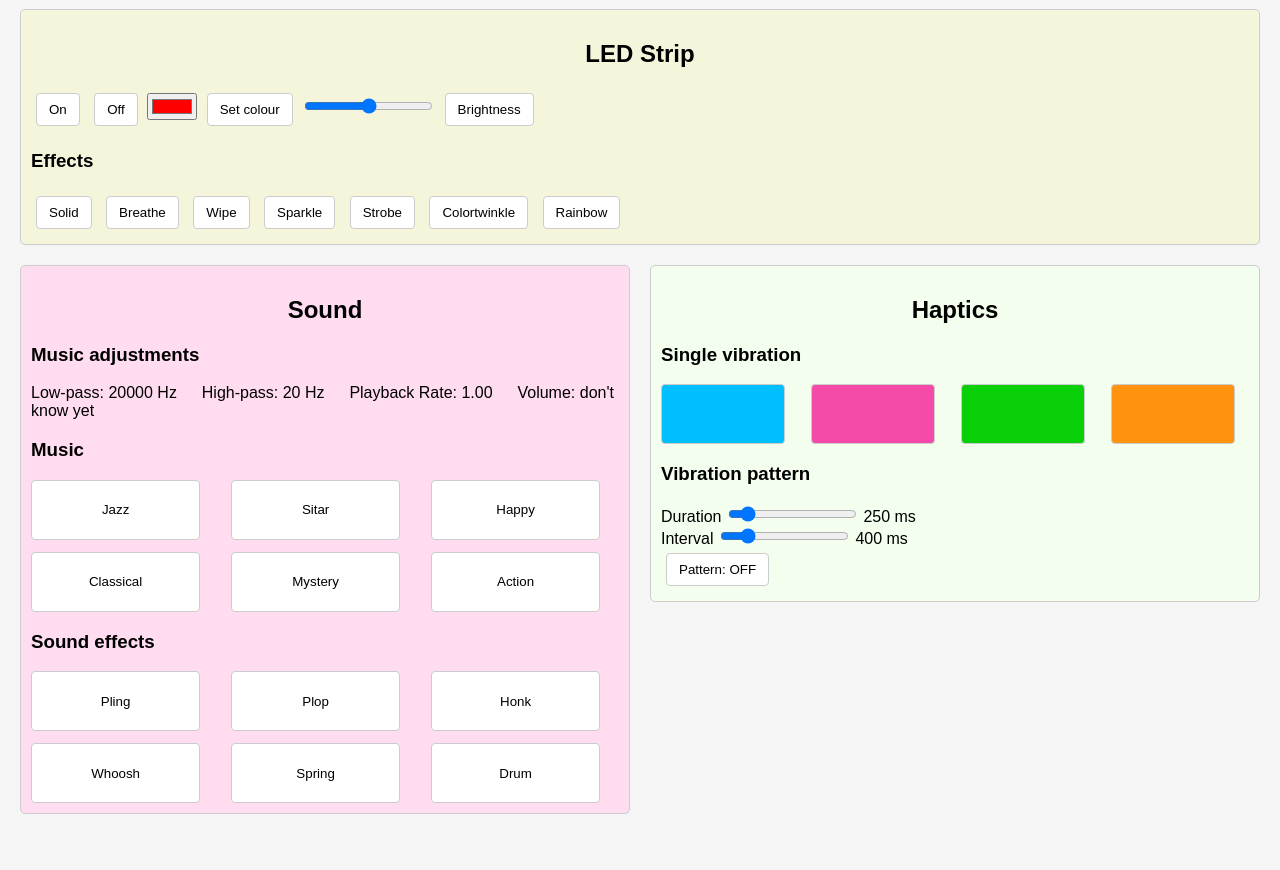
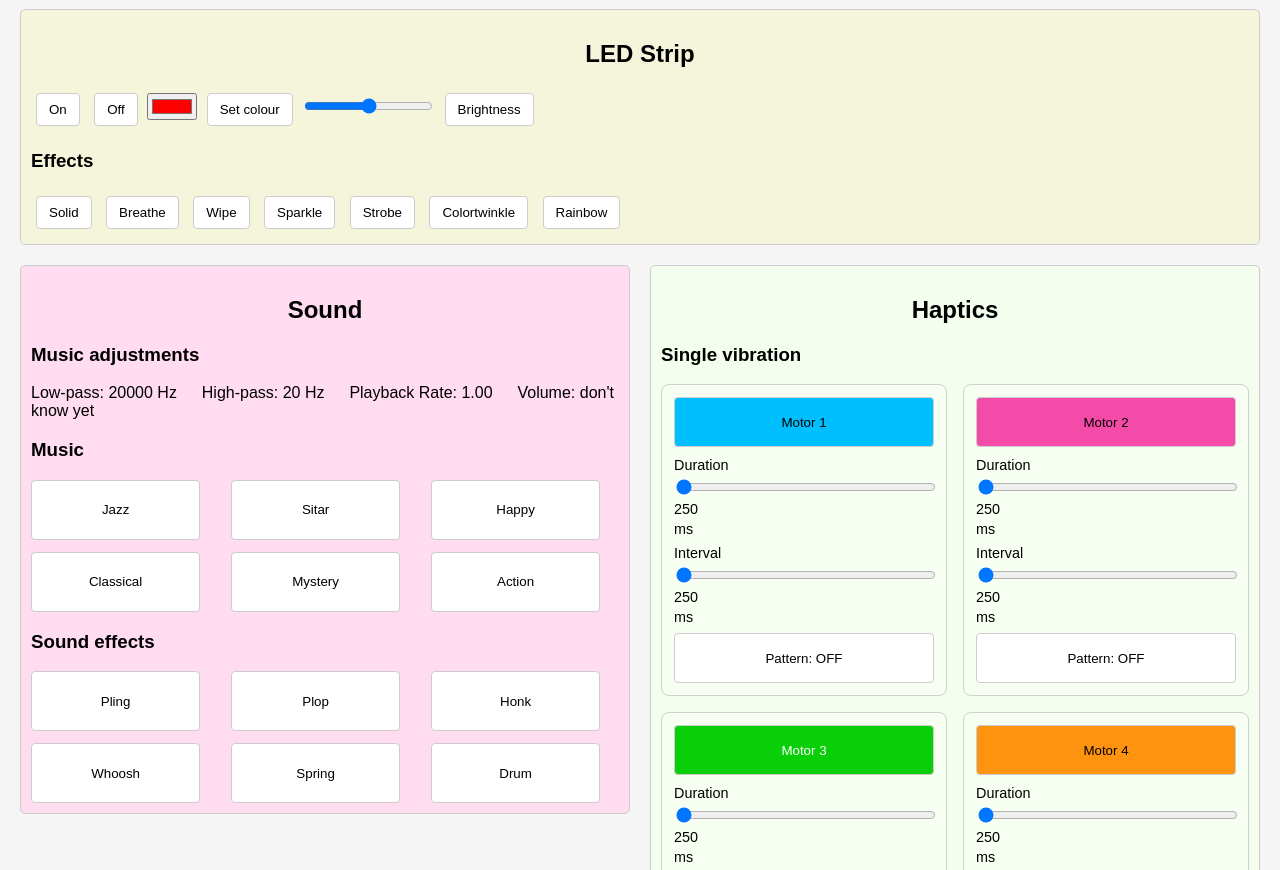
Before and after one commit to rachel323/participatory-design-toolkit, a website: page sensory-dashboard/public/dashboard.html in a window 1280 px wide. Shown: the part 79-949 px from the top of the page. Drawn offline with Linux system fonts and the light colour scheme; no server answers.

Commit message:
vibration motor patterns for each motor

```diff
--- a/sensory-dashboard/public/dashboard.html
+++ b/sensory-dashboard/public/dashboard.html
@@ -85,29 +85,75 @@
             <!-- Haptics Controls -->
             <div class="section" id="hapticsSection" style="background-color: rgb(243, 254, 238);">
                     <h2>Haptics</h2>
-                    <h3> Single vibration</h3>
+                    <h3>Single vibration</h3>
                     <div class="haptics-grid">
-                        <button onclick="vibrateMotor(1)" style="background-color: rgb(0, 191, 255);"></button>
-                        <button onclick="vibrateMotor(2)" style="background-color: rgb(245, 75, 168);"></button>
-                        <button onclick="vibrateMotor(3)" style="background-color: rgb(9, 207, 9); color: white;"></button>
-                        <button onclick="vibrateMotor(4)" style="background-color: rgb(254, 147, 15);"></button>
+                        <div class="haptics-motor-card">
+                            <button type="button" onclick="vibrateMotor(1)" style="background-color: rgb(0, 191, 255);">Motor 1</button>
+                            <div class="pattern-controls">
+                                <label>
+                                    Duration
+                                    <input type="range" id="patternDuration-1" data-motor-id="1" min="250" max="2000" step="250" value="250">
+                                    <span id="patternDurationValue-1">250</span> ms
+                                </label>
+                                <label>
+                                    Interval
+                                    <input type="range" id="patternInterval-1" data-motor-id="1" min="250" max="2000" step="250" value="250">
+                                    <span id="patternIntervalValue-1">250</span> ms
+                                </label>
+                                <button type="button" class="pattern-toggle" data-motor-id="1" onclick="toggleVibrationPattern(1)">Pattern: OFF</button>
+                            </div>
                         </div>
 
-                    <div class="subsection">
-                        <h3>Vibration pattern</h3>
+                        <div class="haptics-motor-card">
+                            <button type="button" onclick="vibrateMotor(2)" style="background-color: rgb(245, 75, 168);">Motor 2</button>
+                            <div class="pattern-controls">
                                 <label>
                                     Duration
-                            <input type="range" id="patternDuration" min="50" max="2000" step="10" value="250">
-                            <span id="patternDurationValue">250</span> ms
+                                    <input type="range" id="patternDuration-2" data-motor-id="2" min="250" max="2000" step="250" value="250">
+                                    <span id="patternDurationValue-2">250</span> ms
                                 </label>
-                        <br>
                                 <label>
                                     Interval
-                            <input type="range" id="patternInterval" min="50" max="2000" step="10" value="400">
-                            <span id="patternIntervalValue">400</span> ms
+                                    <input type="range" id="patternInterval-2" data-motor-id="2" min="250" max="2000" step="250" value="250">
+                                    <span id="patternIntervalValue-2">250</span> ms
                                 </label>
-                        <br>
-                        <button id="patternToggle" onclick="toggleVibrationPattern()">Pattern: OFF</button>
+                                <button type="button" class="pattern-toggle" data-motor-id="2" onclick="toggleVibrationPattern(2)">Pattern: OFF</button>
+                            </div>
+                        </div>
+
+                        <div class="haptics-motor-card">
+                            <button type="button" onclick="vibrateMotor(3)" style="background-color: rgb(9, 207, 9); color: white;">Motor 3</button>
+                            <div class="pattern-controls">
+                                <label>
+                                    Duration
+                                    <input type="range" id="patternDuration-3" data-motor-id="3" min="250" max="2000" step="250" value="250">
+                                    <span id="patternDurationValue-3">250</span> ms
+                                </label>
+                                <label>
+                                    Interval
+                                    <input type="range" id="patternInterval-3" data-motor-id="3" min="250" max="2000" step="250" value="250">
+                                    <span id="patternIntervalValue-3">250</span> ms
+                                </label>
+                                <button type="button" class="pattern-toggle" data-motor-id="3" onclick="toggleVibrationPattern(3)">Pattern: OFF</button>
+                            </div>
+                        </div>
+
+                        <div class="haptics-motor-card">
+                            <button type="button" onclick="vibrateMotor(4)" style="background-color: rgb(254, 147, 15);">Motor 4</button>
+                            <div class="pattern-controls">
+                                <label>
+                                    Duration
+                                    <input type="range" id="patternDuration-4" data-motor-id="4" min="250" max="2000" step="250" value="250">
+                                    <span id="patternDurationValue-4">250</span> ms
+                                </label>
+                                <label>
+                                    Interval
+                                    <input type="range" id="patternInterval-4" data-motor-id="4" min="250" max="2000" step="250" value="250">
+                                    <span id="patternIntervalValue-4">250</span> ms
+                                </label>
+                                <button type="button" class="pattern-toggle" data-motor-id="4" onclick="toggleVibrationPattern(4)">Pattern: OFF</button>
+                            </div>
+                        </div>
                     </div>
             </div>
         </div>
@@ -439,50 +485,55 @@
             });
         }
 
-        const patternMotorId = 1;
-        let patternEnabled = false;
+        const patternState = {};
 
-        function updatePatternDisplay() {
-            const duration = document.getElementById('patternDuration').value;
-            const interval = document.getElementById('patternInterval').value;
-            document.getElementById('patternDurationValue').textContent = duration;
-            document.getElementById('patternIntervalValue').textContent = interval;
+        function updatePatternDisplay(motorId) {
+            const duration = document.getElementById(`patternDuration-${motorId}`).value;
+            const interval = document.getElementById(`patternInterval-${motorId}`).value;
 
-            if (!patternEnabled) {
-                document.getElementById('patternToggle').textContent = 'Pattern: OFF';
+            document.getElementById(`patternDurationValue-${motorId}`).textContent = duration;
+            document.getElementById(`patternIntervalValue-${motorId}`).textContent = interval;
+
+            const toggle = document.querySelector(`.pattern-toggle[data-motor-id="${motorId}"]`);
+            if (toggle && !patternState[motorId]) {
+                toggle.textContent = 'Pattern: OFF';
             }
         }
 
-        function toggleVibrationPattern() {
-            const duration = Number(document.getElementById('patternDuration').value);
-            const interval = Number(document.getElementById('patternInterval').value);
+        function toggleVibrationPattern(motorId) {
+            const duration = Number(document.getElementById(`patternDuration-${motorId}`).value);
+            const interval = Number(document.getElementById(`patternInterval-${motorId}`).value);
+            const toggle = document.querySelector(`.pattern-toggle[data-motor-id="${motorId}"]`);
+            const nextState = !Boolean(patternState[motorId]);
 
-            patternEnabled = !patternEnabled;
+            patternState[motorId] = nextState;
 
-            fetch(`/api/motor/${patternMotorId}/pattern`, {
+            fetch(`/api/motor/${motorId}/pattern`, {
                 method: 'POST',
                 headers: {
                     'Content-Type': 'application/json'
                 },
                 body: JSON.stringify({
-                    on: patternEnabled,
+                    on: nextState,
                     duration,
                     interval
                 })
             })
             .then(response => response.json())
             .then(data => {
-                console.log('Pattern update:', data);
-                document.getElementById('patternToggle').textContent = patternEnabled ? 'Pattern: ON' : 'Pattern: OFF';
+                console.log(`Pattern update for motor ${motorId}:`, data);
+                toggle.textContent = nextState ? 'Pattern: ON' : 'Pattern: OFF';
             })
             .catch(error => {
-                console.error('Pattern update failed:', error);
+                console.error(`Pattern update failed for motor ${motorId}:`, error);
             });
         }
 
-        document.getElementById('patternDuration').addEventListener('input', updatePatternDisplay);
-        document.getElementById('patternInterval').addEventListener('input', updatePatternDisplay);
-        updatePatternDisplay();
+        [1, 2, 3, 4].forEach((motorId) => {
+            document.getElementById(`patternDuration-${motorId}`).addEventListener('input', () => updatePatternDisplay(motorId));
+            document.getElementById(`patternInterval-${motorId}`).addEventListener('input', () => updatePatternDisplay(motorId));
+            updatePatternDisplay(motorId);
+        });
 
         //----------------------------LOGGING---------------------------------
 
--- a/sensory-dashboard/public/styles.css
+++ b/sensory-dashboard/public/styles.css
@@ -64,20 +64,49 @@ h2 {
 
 .haptics-grid {
     display: grid;
-    grid-template-columns: repeat(4, minmax(0, 1fr));
-    gap: 12px;
+    grid-template-columns: repeat(2, minmax(0, 1fr));
+    gap: 16px;
     margin-top: 10px;
 }
 
+.haptics-motor-card {
+    border: 1px solid #d0d0d0;
+    border-radius: 8px;
+    padding: 12px;
+    background: rgba(255, 255, 255, 0.3);
+    display: flex;
+    flex-direction: column;
+    gap: 10px;
+}
+
 .haptics-grid button {
-    width: 90%;
-    min-height: 60px;
+    width: 100%;
+    min-height: 50px;
     margin: 0;
     display: flex;
     align-items: center;
     justify-content: center;
     text-align: center;
     box-sizing: border-box;
+}
+
+.pattern-controls {
+    display: grid;
+    gap: 8px;
+}
+
+.pattern-controls label {
+    display: grid;
+    gap: 4px;
+    font-size: 0.9rem;
+}
+
+.pattern-controls input[type="range"] {
+    width: 100%;
+}
+
+.pattern-toggle {
+    margin-top: 6px;
 }
 
 /* Algemene stijl voor knoppen */
--- a/sensory-dashboard/src/routes/motor.js
+++ b/sensory-dashboard/src/routes/motor.js
@@ -5,7 +5,8 @@ const router = express.Router();
 const motors = {
     1: "192.168.1.66", //de blauwe
     2: "192.168.1.73", //de roze
-    3: "192.168.1.232" //oranje
+    3: "192.168.1.232", //oranje
+    4: "192.168.1.66" // extra motor slot
 };
 
 function validatePatternRequest({ on, duration, interval }) {
```
Also changed, not shown: 1 other file. Lines whose indentation alone changed are shown as unchanged.
